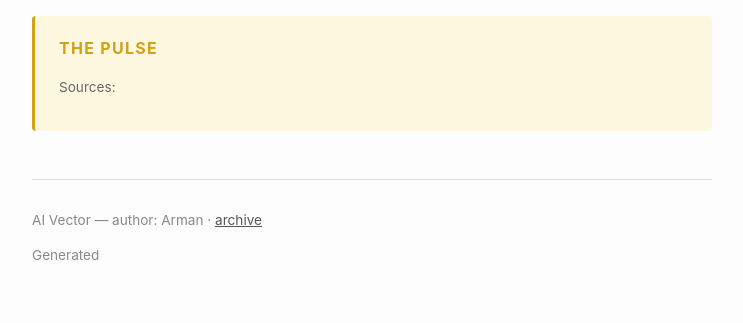
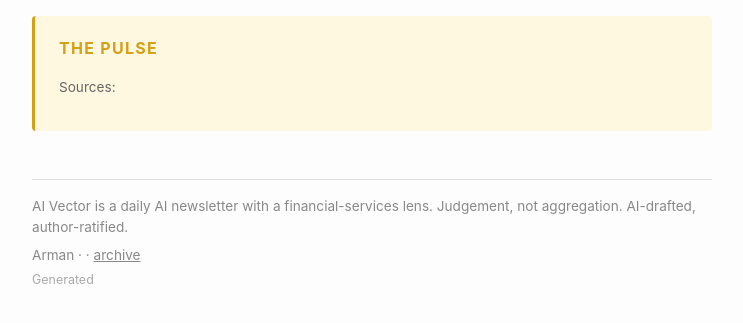
Before and after one commit to armanabrahamyan/ai-vector-newsletter, a Python web app: template templates/issue.html.j2 in a window 1280 px wide. Shown: the part 175-498 px from the top of the page, without its empty margins (268-1011 px from the left). Run offline with Jinja, Linux system fonts and the light colour scheme; the template is opened without the code that fills it, so the values that code supplies are empty.

Commit message:
template: concise grey footer with mission statement
Adds a short about-block + author/issue/date/archive meta line + a
small generated timestamp. No dynamic source counts in the prose
(considered them, decided concise wins). All grey palette (#888 main,
#aaa for the timestamp) so the footer recedes visually below the
content.

The about copy:
  "AI Vector is a daily AI newsletter with a financial-services lens.
   Judgement, not aggregation. AI-drafted, author-ratified."

Three short sentences. Reflects the editorial DNA: judgement-led, not
aggregation; AI-drafted but always human-ratified. Picks up "Judgement,
not aggregation" from the writer's voice prompt directly.

src/render.py: minor reorder (total_stories computed before
template.render rather than after) -- leftover from a removed source-
counts helper; behaviour unchanged.

```diff
--- a/templates/issue.html.j2
+++ b/templates/issue.html.j2
@@ -33,8 +33,10 @@
     section.section-notable article { margin-bottom: 0.5rem; }
     section.section-notable .terse { margin: 0.2rem 0; font-size: 0.95rem; }
     footer { border-top: 1px solid #ddd; padding-top: 1rem; margin-top: 3rem; color: #888; font-size: 0.85rem; }
-    footer a { color: #555; }
-    .generated { margin-top: 0.25rem; }
+    footer a { color: #888; text-decoration: underline; }
+    footer .about { color: #888; line-height: 1.5; margin: 0 0 0.5rem 0; }
+    footer .meta-footer { margin: 0; color: #888; }
+    .generated { margin-top: 0.25rem; color: #aaa; font-size: 0.78rem; }
     @media (max-width: 600px) {
       body { font-size: 15px; padding: 0 1rem; margin: 1rem auto; }
       section.pulse { padding: 1rem 1.25rem; }
@@ -89,7 +91,15 @@
   </main>
 
   <footer>
-    <p>AI Vector — author: Arman · <a href="archive/">archive</a></p>
+    <p class="about">
+      AI Vector is a daily AI newsletter with a financial-services lens. Judgement, not aggregation. AI-drafted, author-ratified.
+    </p>
+    <p class="meta-footer">
+      Arman
+      {%- if issue.issue_number %} · Issue #{{ issue.issue_number }}{% endif %}
+      · {{ issue.date.strftime('%d %B %Y') }}
+      · <a href="archive/">archive</a>
+    </p>
     <p class="generated">Generated {{ issue.generated_at.strftime('%Y-%m-%d %H:%M UTC') }}</p>
   </footer>
 </body>
```
Also changed, not shown: src/render.py (+4 -4 lines).
